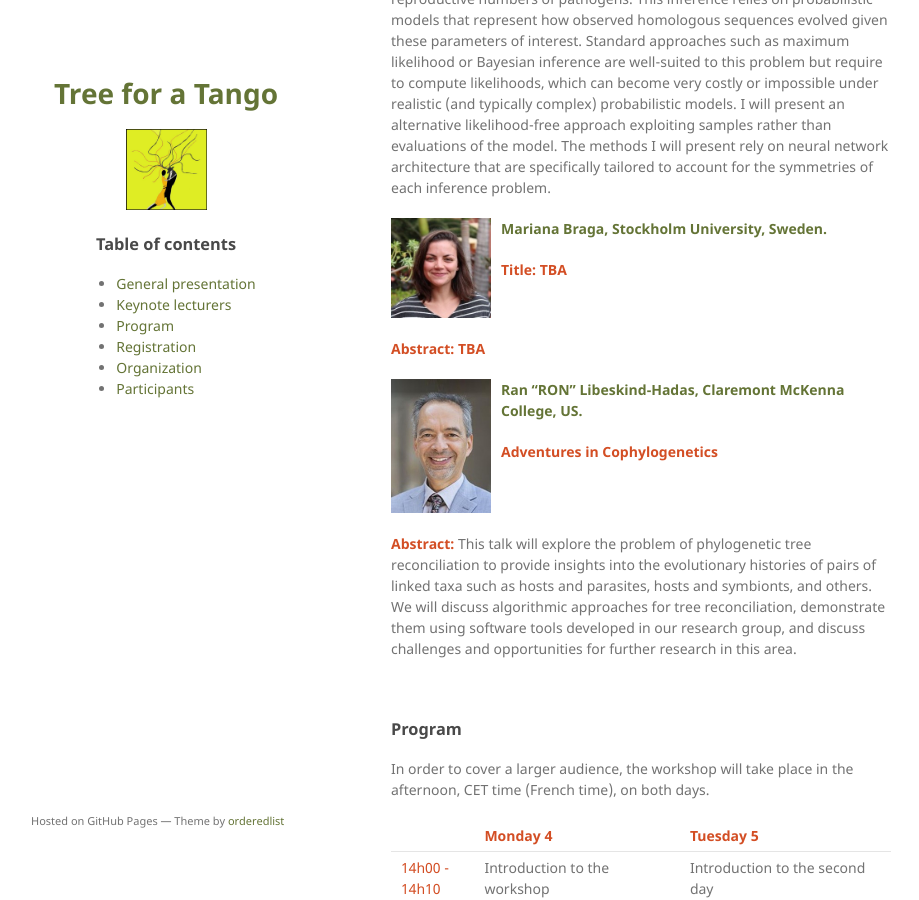
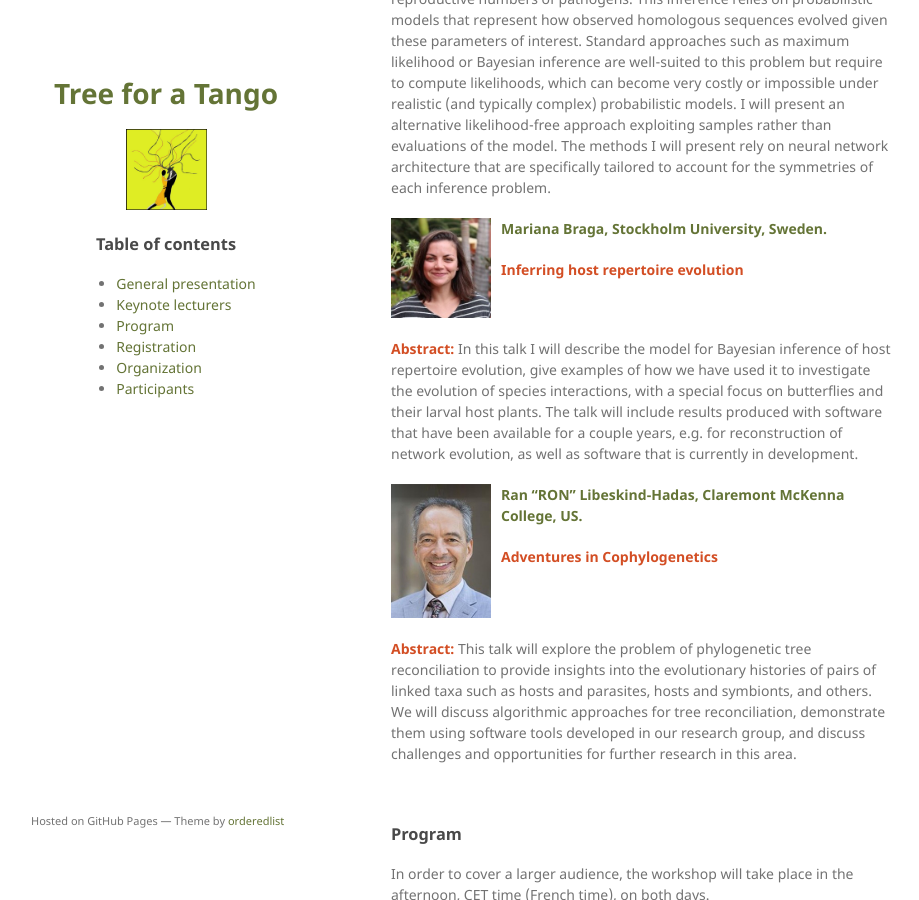
Before and after one commit to bioinf-isel/bioinf-isel.github.io, a Jekyll site: the page built from tree-for-a-tango/index.md, in a window 1280 px wide and 900 px high, scrolled down 2132 px. Shown: the whole window, without its empty margins (179-1098 px from the left). Built offline with Jekyll 4.4.1, drawn with Linux system fonts in a browser that asks for light colours; the repository's description, which GitHub fills in, is left out.

Commit message:
Abstracts update

```diff
--- a/tree-for-a-tango/index.md
+++ b/tree-for-a-tango/index.md
@@ -87,10 +87,10 @@ problem.
 
 **<span style="color:#647436">Mariana Braga, Stockholm University, Sweden.</span>**
 
-**<span style="color:#D34E24"> Title: TBA  </span>**
+**<span style="color:#D34E24"> Inferring host repertoire evolution  </span>**
 <br clear="left"/>
 
-**<span style="color:#D34E24">Abstract: TBA</span>**
+**<span style="color:#D34E24">Abstract:</span>** In this talk I will describe the model for Bayesian inference of host repertoire evolution, give examples of how we have used it to investigate the evolution of species interactions, with a special focus on butterflies and their larval host plants. The talk will include results produced with software that have been available for a couple years, e.g. for reconstruction of network evolution, as well as software that is currently in development.
 
 <img  title="a title" alt="Alt text" src="/assets/img/Ran.jpeg" width="20%" height="20%" style="float: left;  padding-right: 10px; " />
 
```
